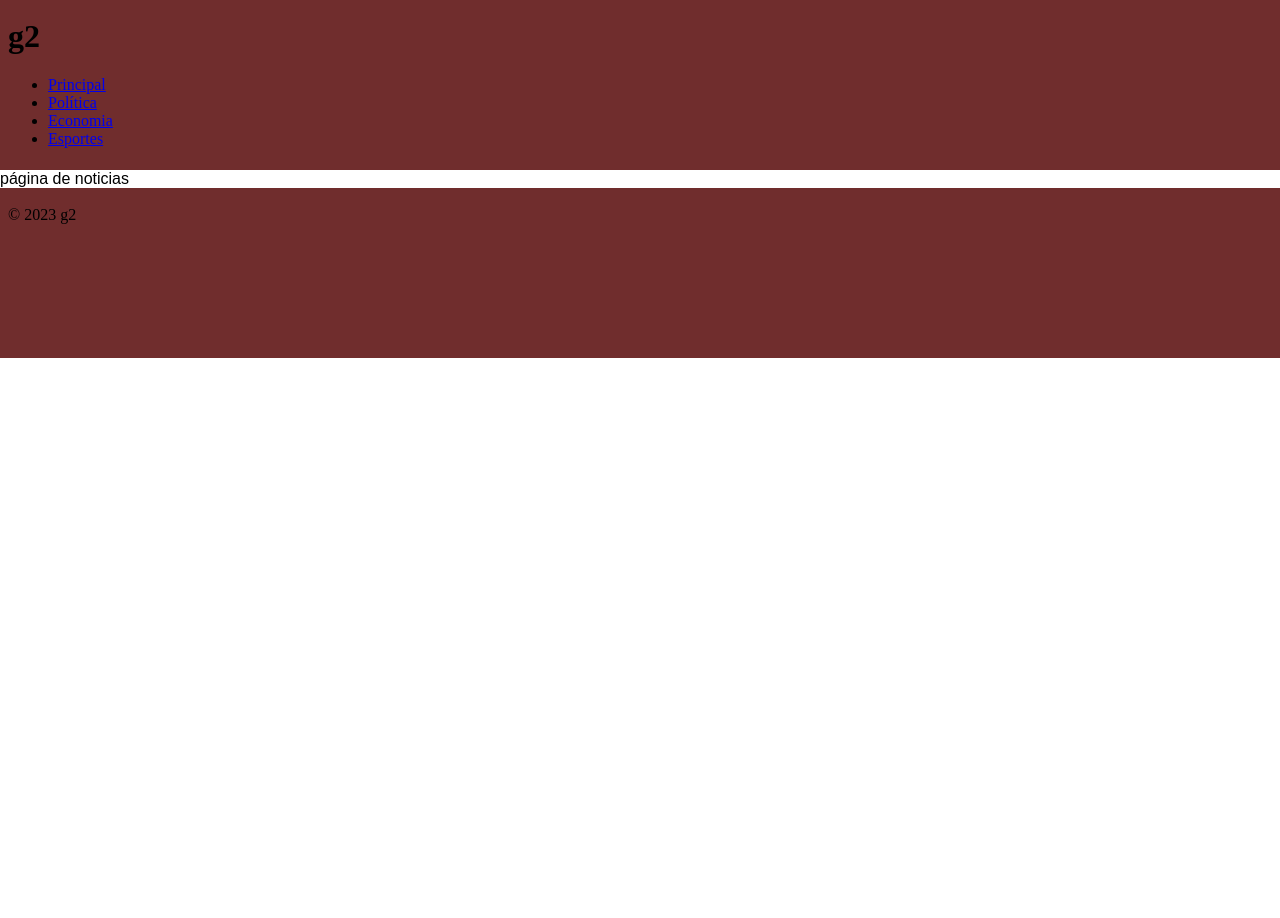
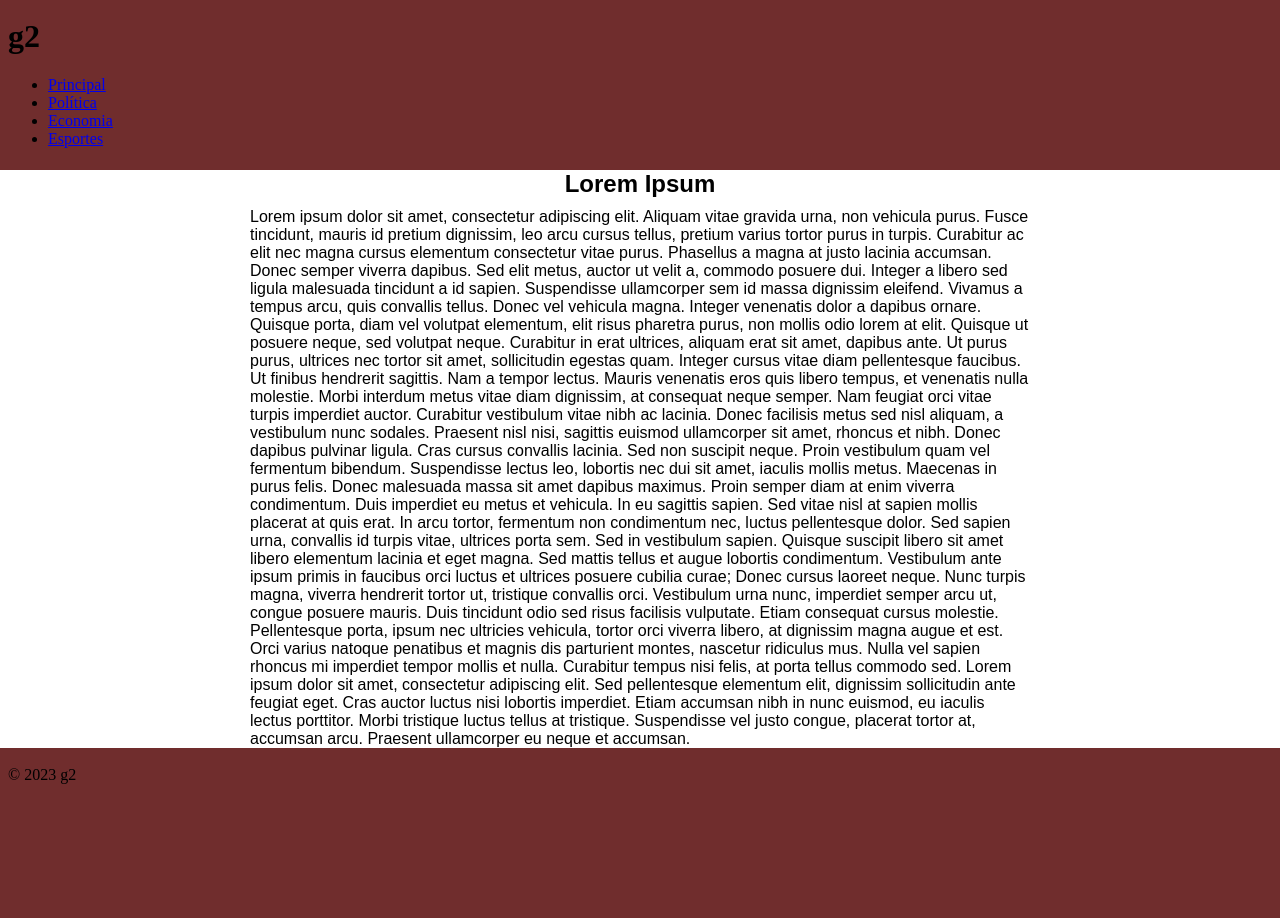
Before and after one commit to berg1618/g1-clone, a plain HTML site: page pages/noticia.html in a window 1280 px wide. Before the commit the page ends 800 px from the top, so only its background shows below. Drawn offline with Linux system fonts and the light colour scheme.

Commit message:
organizar páginas e estilos

```diff
--- a/pages/layout/header.html
+++ b/pages/layout/header.html
@@ -8,5 +8,5 @@
             <li><a href="#">Esportes</a></li>
         </ul>
     </nav>
-    <a href="./pages/login.html" class="login">Login</a>
+    <a href="../login.html" class="login">Login</a>
 </header>
--- /dev/null
+++ b/pages/layout/layout.css
@@ -0,0 +1,34 @@
+#header {
+  background-color: #702d2d;
+  color: #fff;
+  padding: 10px 0;
+  display: grid;
+  grid-template-columns: 33% 33% 33%;
+  text-align: center;
+}
+
+nav ul {
+  list-style: none;
+}
+
+nav ul li {
+  display: inline;
+  margin-right: 20px;
+}
+
+nav a {
+  color: #fff;
+  text-decoration: none;
+}
+
+login {
+  color: #fff;
+}
+
+#footer {
+  background-color: #702d2d;
+  color: #fff;
+  display: grid;
+  grid-template-columns: 1;
+  padding: 10px 0;
+}
--- a/pages/noticia.html
+++ b/pages/noticia.html
@@ -1,19 +1,70 @@
 <!DOCTYPE html>
 <html lang="pt-BR">
+  <head>
+    <meta charset="UTF-8" />
+    <meta name="viewport" content="width=device-width, initial-scale=1.0" />
+    <title>g2</title>
+    <link rel="stylesheet" href="../styles/style.css" />
+    <link rel="stylesheet" href="../styles/noticia.css" />
+    <link rel="stylesheet" href="./layout/layout.css" />
+  </head>
 
-<head>
-    <meta charset="UTF-8">
-    <meta name="viewport" content="width=device-width, initial-scale=1.0">
-    <title>g2</title>
-    <link rel="stylesheet" href="../styles/style.css">
-</head>
+  <body>
+    <div id="header">
+      <object type="text/html" data="./layout/header.html"></object>
+    </div>
 
-<body>
-    <div id="header"><object type="text/html" data="./layout/header.html"></object></div>
+    <h2>Lorem Ipsum</h2>
+    <div class="article">
+      Lorem ipsum dolor sit amet, consectetur adipiscing elit. Aliquam vitae
+      gravida urna, non vehicula purus. Fusce tincidunt, mauris id pretium
+      dignissim, leo arcu cursus tellus, pretium varius tortor purus in turpis.
+      Curabitur ac elit nec magna cursus elementum consectetur vitae purus.
+      Phasellus a magna at justo lacinia accumsan. Donec semper viverra dapibus.
+      Sed elit metus, auctor ut velit a, commodo posuere dui. Integer a libero
+      sed ligula malesuada tincidunt a id sapien. Suspendisse ullamcorper sem id
+      massa dignissim eleifend. Vivamus a tempus arcu, quis convallis tellus.
+      Donec vel vehicula magna. Integer venenatis dolor a dapibus ornare.
+      Quisque porta, diam vel volutpat elementum, elit risus pharetra purus, non
+      mollis odio lorem at elit. Quisque ut posuere neque, sed volutpat neque.
+      Curabitur in erat ultrices, aliquam erat sit amet, dapibus ante. Ut purus
+      purus, ultrices nec tortor sit amet, sollicitudin egestas quam. Integer
+      cursus vitae diam pellentesque faucibus. Ut finibus hendrerit sagittis.
+      Nam a tempor lectus. Mauris venenatis eros quis libero tempus, et
+      venenatis nulla molestie. Morbi interdum metus vitae diam dignissim, at
+      consequat neque semper. Nam feugiat orci vitae turpis imperdiet auctor.
+      Curabitur vestibulum vitae nibh ac lacinia. Donec facilisis metus sed nisl
+      aliquam, a vestibulum nunc sodales. Praesent nisl nisi, sagittis euismod
+      ullamcorper sit amet, rhoncus et nibh. Donec dapibus pulvinar ligula. Cras
+      cursus convallis lacinia. Sed non suscipit neque. Proin vestibulum quam
+      vel fermentum bibendum. Suspendisse lectus leo, lobortis nec dui sit amet,
+      iaculis mollis metus. Maecenas in purus felis. Donec malesuada massa sit
+      amet dapibus maximus. Proin semper diam at enim viverra condimentum. Duis
+      imperdiet eu metus et vehicula. In eu sagittis sapien. Sed vitae nisl at
+      sapien mollis placerat at quis erat. In arcu tortor, fermentum non
+      condimentum nec, luctus pellentesque dolor. Sed sapien urna, convallis id
+      turpis vitae, ultrices porta sem. Sed in vestibulum sapien. Quisque
+      suscipit libero sit amet libero elementum lacinia et eget magna. Sed
+      mattis tellus et augue lobortis condimentum. Vestibulum ante ipsum primis
+      in faucibus orci luctus et ultrices posuere cubilia curae; Donec cursus
+      laoreet neque. Nunc turpis magna, viverra hendrerit tortor ut, tristique
+      convallis orci. Vestibulum urna nunc, imperdiet semper arcu ut, congue
+      posuere mauris. Duis tincidunt odio sed risus facilisis vulputate. Etiam
+      consequat cursus molestie. Pellentesque porta, ipsum nec ultricies
+      vehicula, tortor orci viverra libero, at dignissim magna augue et est.
+      Orci varius natoque penatibus et magnis dis parturient montes, nascetur
+      ridiculus mus. Nulla vel sapien rhoncus mi imperdiet tempor mollis et
+      nulla. Curabitur tempus nisi felis, at porta tellus commodo sed. Lorem
+      ipsum dolor sit amet, consectetur adipiscing elit. Sed pellentesque
+      elementum elit, dignissim sollicitudin ante feugiat eget. Cras auctor
+      luctus nisi lobortis imperdiet. Etiam accumsan nibh in nunc euismod, eu
+      iaculis lectus porttitor. Morbi tristique luctus tellus at tristique.
+      Suspendisse vel justo congue, placerat tortor at, accumsan arcu. Praesent
+      ullamcorper eu neque et accumsan.
+    </div>
 
-    página de noticias
-    <div id="footer"><object type="text/html" data="./layout/footer.html"></object></div>
-
-</body>
-
+    <div id="footer">
+      <object type="text/html" data="./layout/footer.html"></object>
+    </div>
+  </body>
 </html>
--- /dev/null
+++ b/styles/noticia.css
@@ -0,0 +1,10 @@
+h2 {
+    display: flex;
+    justify-content: center;
+}
+
+.article {
+    display: flex;
+    justify-content: center;
+    margin: 10px 250px 0  250px;
+}
--- a/styles/style.css
+++ b/styles/style.css
@@ -11,49 +11,26 @@ body {
   font-family: Arial, sans-serif;
 }
 
-#header {
-    background-color: #702d2d;
-    color: #fff;
-    padding: 10px 0;
-    display: grid;
-    grid-template-columns: 33% 33% 33%;
-    text-align: center;
-
-}
-
-nav ul {
-    list-style: none;
-}
-
-nav ul li {
-    display: inline;
-    margin-right: 20px;
-}
-
-nav a {
-    color: #fff;
-    text-decoration: none;
-}
-
 section {
   max-width: 800px;
   margin: 0 auto;
   padding: 20px;
+  display: grid;
+  grid-template-columns: 200px 200px;
+  grid-template-rows: 200px 200px;
 }
 
 .noticia {
   border: 1px solid #702d2d;
   padding: 10px;
   margin-bottom: 20px;
-    clear: right;
+  justify-content: left;
 }
 
-#footer {
-    background-color: #702d2d;
-    color: #fff;
-    display: grid;
-    grid-template-columns: 1;
-    padding: 10px 0;
+main {
+  max-width: 800px;
+  margin: 0 auto;
+  padding: 20px;
 }
 
 @media screen and (max-width: 600px) {
@@ -71,12 +48,14 @@ section {
   }
 }
 
-img {
+.img-noticia {
   width: 100px;
   height: 100px;
   float: left;
 }
 
-login {
+.noticia-card {
+  background-image: url("../assets/flamengo.jpeg");
   color: #fff;
+  margin: 10px;
 }
```
Also changed, not shown: index.html (+55 -28 lines), pages/login.html (+2 -1 lines), assets/flamengo.jpeg (added), styles/login.css (added). Lines whose indentation alone changed are shown as unchanged.
